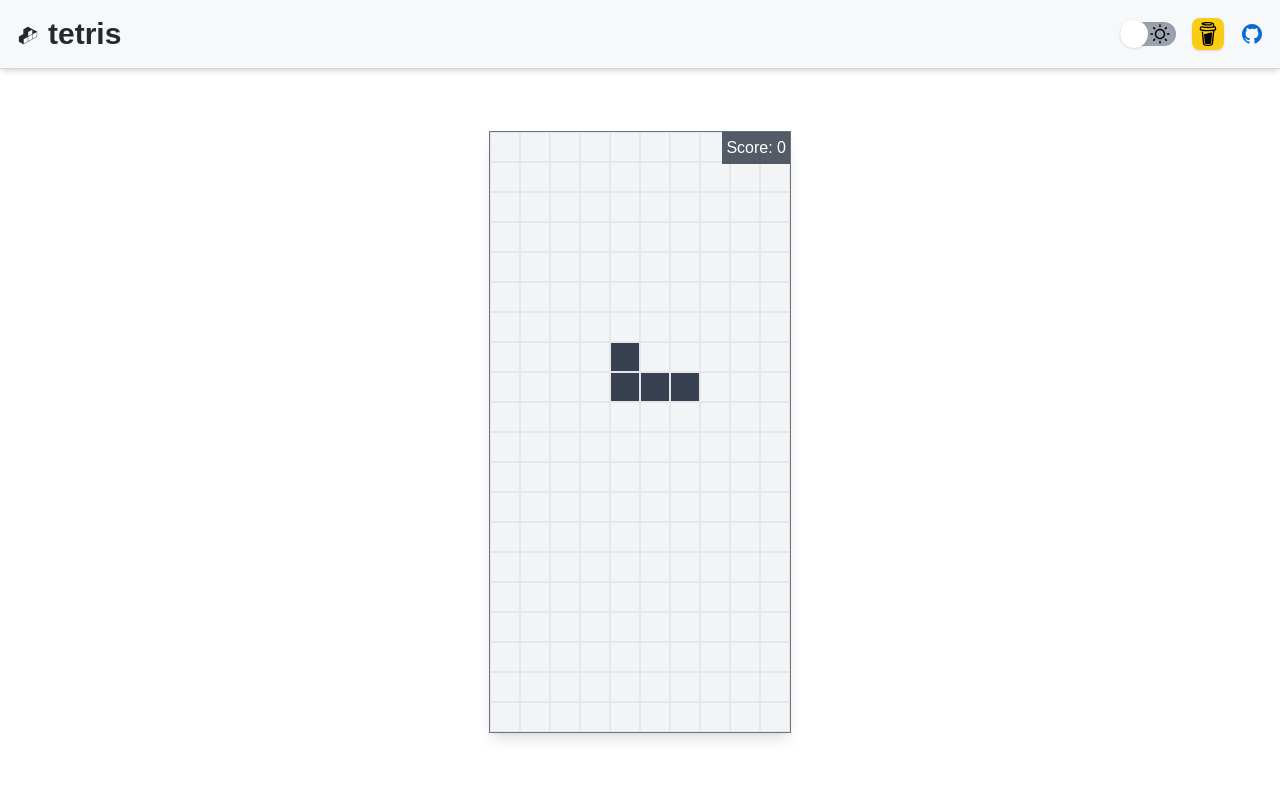
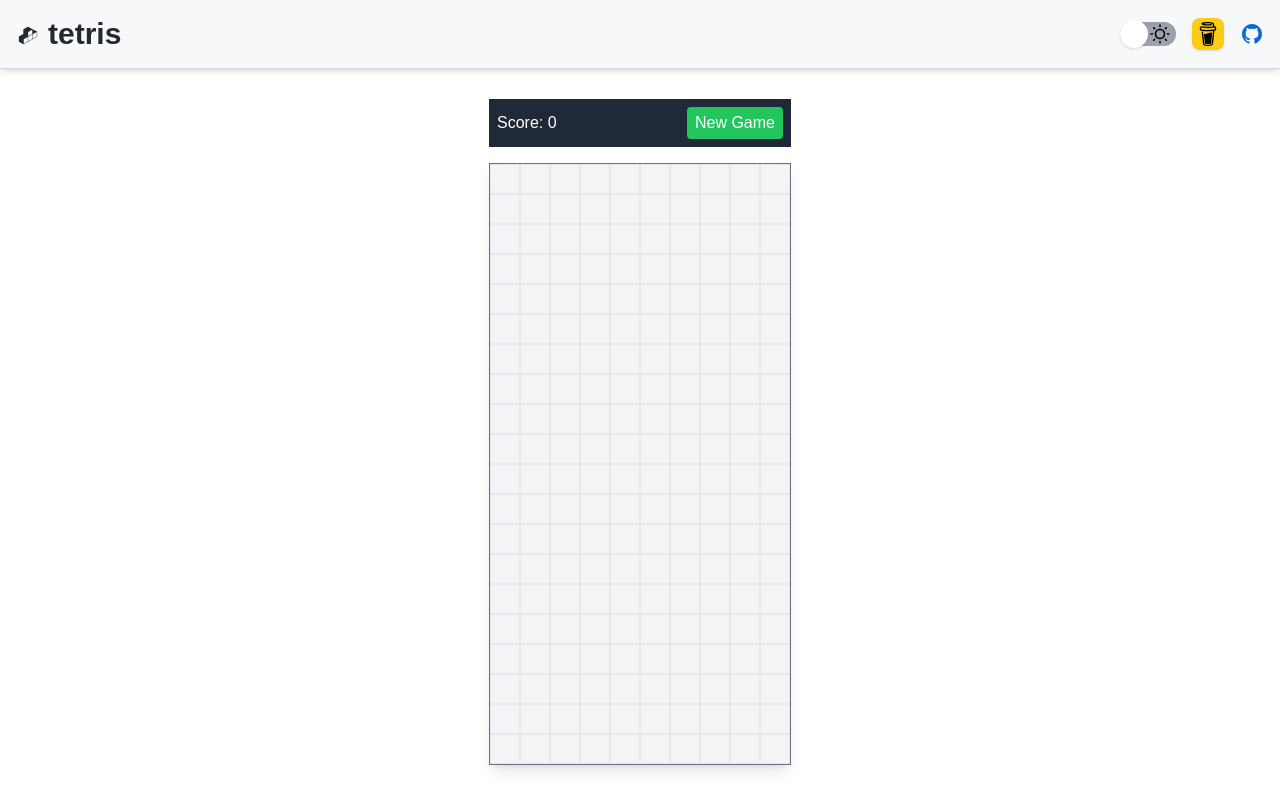
Before and after one commit to muzabol2/tetris, a Next.js app: page / in a window 1280 px wide. Built offline with nearby package versions, Linux system fonts and the light colour scheme.

Commit message:
Add start/pause/resume functionalities

```diff
--- a/src/app/page.tsx
+++ b/src/app/page.tsx
@@ -1,5 +1,4 @@
 "use client";
-
 import { TetrisGame } from "@/game";
 
 const Home = () => <TetrisGame />;
--- a/src/game/index.tsx
+++ b/src/game/index.tsx
@@ -1,16 +1,39 @@
 "use client";
-
-import { BLOCK_SIZE } from "./constants";
+import { BLOCK_SIZE, COLS } from "./constants";
+import { GameStatus } from "./types";
 import { TetrisGameLogic } from "./useTetris";
 
 const TetrisGame = () => {
-  const { grid, currentPiece, isGameOver, score } = TetrisGameLogic();
+  const {
+    consts: { grid, currentPiece, gameStatus, score },
+    funcs: { newGame, pauseGame, resumeGame },
+  } = TetrisGameLogic();
 
   return (
+    <div className="grid gap-4">
+      {/* Control Section */}
+      <div className="p-2 bg-gray-800 text-white flex justify-between items-center">
+        <span>Score: {score}</span>
+
+        {gameStatus !== GameStatus.NOT_STARTED &&
+          gameStatus !== GameStatus.GAME_OVER &&
+          (gameStatus === GameStatus.RUNNING ? (
+            <button onClick={pauseGame} className="bg-yellow-500 hover:bg-yellow-700 text-white py-1 px-2 rounded">
+              Pause
+            </button>
+          ) : (
+            <button onClick={resumeGame} className="bg-blue-500 hover:bg-blue-700 text-white py-1 px-2 rounded">
+              Resume
+            </button>
+          ))}
+
+        <button onClick={newGame} className="bg-green-500 hover:bg-green-700 text-white py-1 px-2 rounded">
+          New Game
+        </button>
+      </div>
+
+      {/* Game Board */}
       <div className="relative border border-gray-500 bg-gray-100 dark:bg-gray-900 shadow-lg grid grid-cols-10 grid-rows-20">
-      <div className="absolute top-0 right-0 text-white bg-gray-800 dark:bg-black bg-opacity-75 p-1">
-        Score: {score}
-      </div>
         {grid.map((row, rowIndex) =>
           row.map((cell, colIndex) => (
             <div
@@ -45,12 +68,13 @@ const TetrisGame = () => {
             )}
           </div>
         )}
-      {isGameOver && (
+        {gameStatus === GameStatus.GAME_OVER && (
           <div className="absolute inset-0 flex items-center justify-center bg-black bg-opacity-50 text-white text-2xl">
             Game Over
           </div>
         )}
       </div>
+    </div>
   );
 };
 
--- a/src/game/types.ts
+++ b/src/game/types.ts
@@ -6,4 +6,12 @@ type Piece = {
   y: number;
 };
 
+enum GameStatus {
+  NOT_STARTED = "Not Started",
+  RUNNING = "Running",
+  PAUSED = "Paused",
+  GAME_OVER = "Game Over",
+}
+
+export { GameStatus };
 export type { Piece, PieceShape };
--- a/src/game/useTetris.ts
+++ b/src/game/useTetris.ts
@@ -1,43 +1,48 @@
 "use client";
-
 import { useState, useEffect, useCallback } from "react";
-
 import { getRandomPiece, isCollision } from "./utils";
-import type { Piece } from "./types";
+import { GameStatus, type Piece } from "./types";
 import { COLS, ROWS } from "./constants";
 
 const TetrisGameLogic = () => {
   const [grid, setGrid] = useState<number[][]>(Array.from({ length: ROWS }, () => Array(COLS).fill(0)));
   const [currentPiece, setCurrentPiece] = useState<Piece | null>(null);
-  const [isGameOver, setIsGameOver] = useState<boolean>(false);
   const [score, setScore] = useState<number>(0);
+  const [gameStatus, setGameStatus] = useState<GameStatus>(GameStatus.NOT_STARTED);
 
   useEffect(() => {
-    initializeGame();
-  }, []);
-
-  useEffect(() => {
-    if (currentPiece && !isGameOver) {
+    if (gameStatus === GameStatus.RUNNING && currentPiece) {
       const interval = setInterval(() => {
         movePieceDown();
       }, 1000);
 
       return () => clearInterval(interval);
     }
-  }, [currentPiece, isGameOver]);
+  }, [currentPiece, gameStatus]);
 
-  const initializeGame = () => {
+  const newGame = () => {
     setGrid(Array.from({ length: ROWS }, () => Array(COLS).fill(0)));
     setScore(0);
-    spawnPiece();
+    generatePiece();
+    setGameStatus(GameStatus.RUNNING);
   };
 
-  const spawnPiece = () => {
+  const pauseGame = () => {
+    setGameStatus(GameStatus.PAUSED);
+  };
+
+  const resumeGame = () => {
+    if (gameStatus !== GameStatus.GAME_OVER) {
+      setGameStatus(GameStatus.RUNNING);
+    }
+  };
+
+  const generatePiece = () => {
     setCurrentPiece(getRandomPiece());
   };
 
   const movePieceDown = () => {
-    if (!currentPiece) return;
+    if (!currentPiece || gameStatus !== GameStatus.RUNNING) return;
 
     const newPiece = { ...currentPiece, y: currentPiece.y + 1 };
 
@@ -45,9 +50,9 @@ const TetrisGameLogic = () => {
       setCurrentPiece(newPiece);
     } else {
       mergePiece();
-      spawnPiece();
+      generatePiece();
       if (isCollision(currentPiece, grid)) {
-        setIsGameOver(true);
+        setGameStatus(GameStatus.GAME_OVER);
       }
     }
   };
@@ -81,7 +86,7 @@ const TetrisGameLogic = () => {
 
   const handleKeyPress = useCallback(
     (e: KeyboardEvent) => {
-      if (!currentPiece || isGameOver) return;
+      if (!currentPiece || gameStatus !== GameStatus.RUNNING) return;
 
       switch (e.key) {
         case "ArrowLeft":
@@ -98,7 +103,7 @@ const TetrisGameLogic = () => {
           break;
       }
     },
-    [currentPiece, isGameOver]
+    [currentPiece, gameStatus]
   );
 
   const movePiece = (dx: number, dy: number) => {
@@ -134,7 +139,10 @@ const TetrisGameLogic = () => {
     };
   }, [handleKeyPress]);
 
-  return { grid, currentPiece, isGameOver, score };
+  return {
+    consts: { grid, currentPiece, gameStatus, score },
+    funcs: { newGame, pauseGame, resumeGame },
+  };
 };
 
 export { TetrisGameLogic };
--- a/src/game/utils.ts
+++ b/src/game/utils.ts
@@ -1,5 +1,4 @@
 "use client";
-
 import { COLS, ROWS, SHAPES } from "./constants";
 import type { Piece } from "./types";
 
```
Also changed, not shown: 1 other file (tests, documents, lock files or other folders). Lines whose indentation alone changed are shown as unchanged.
